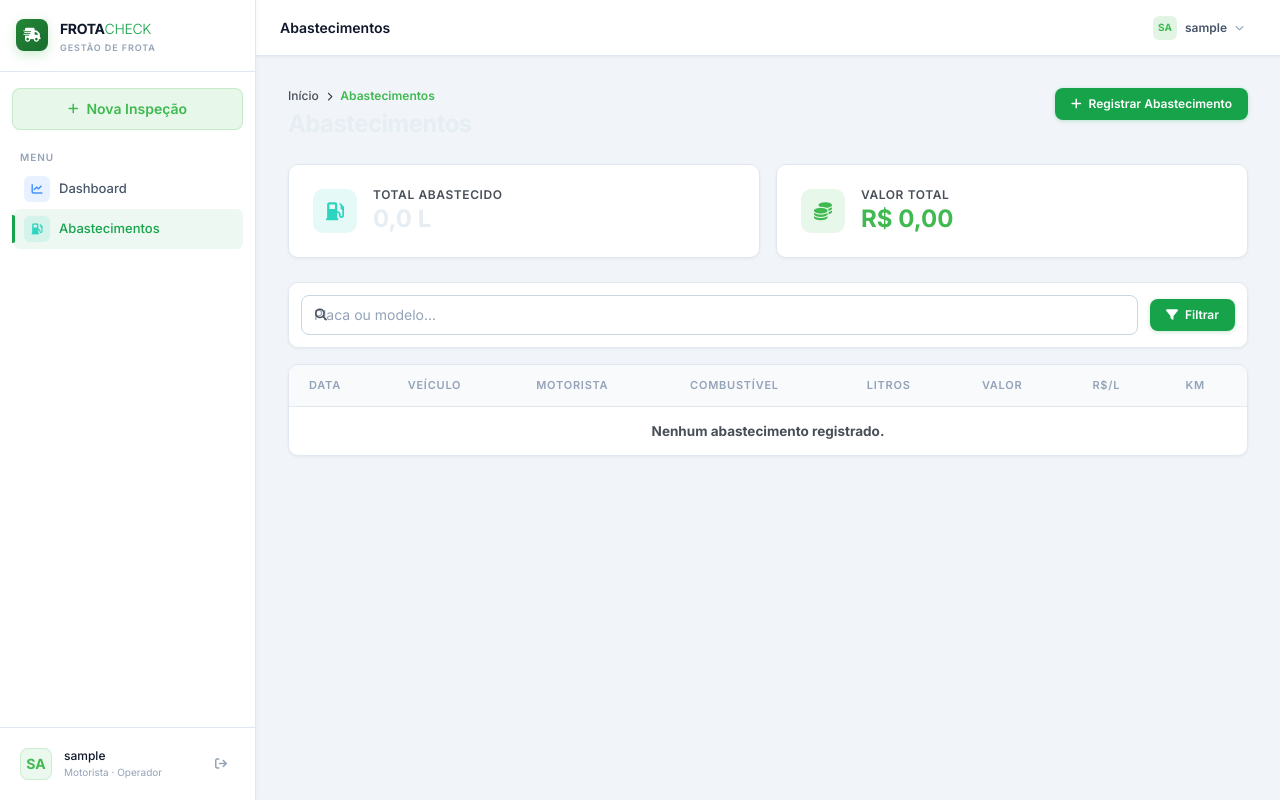
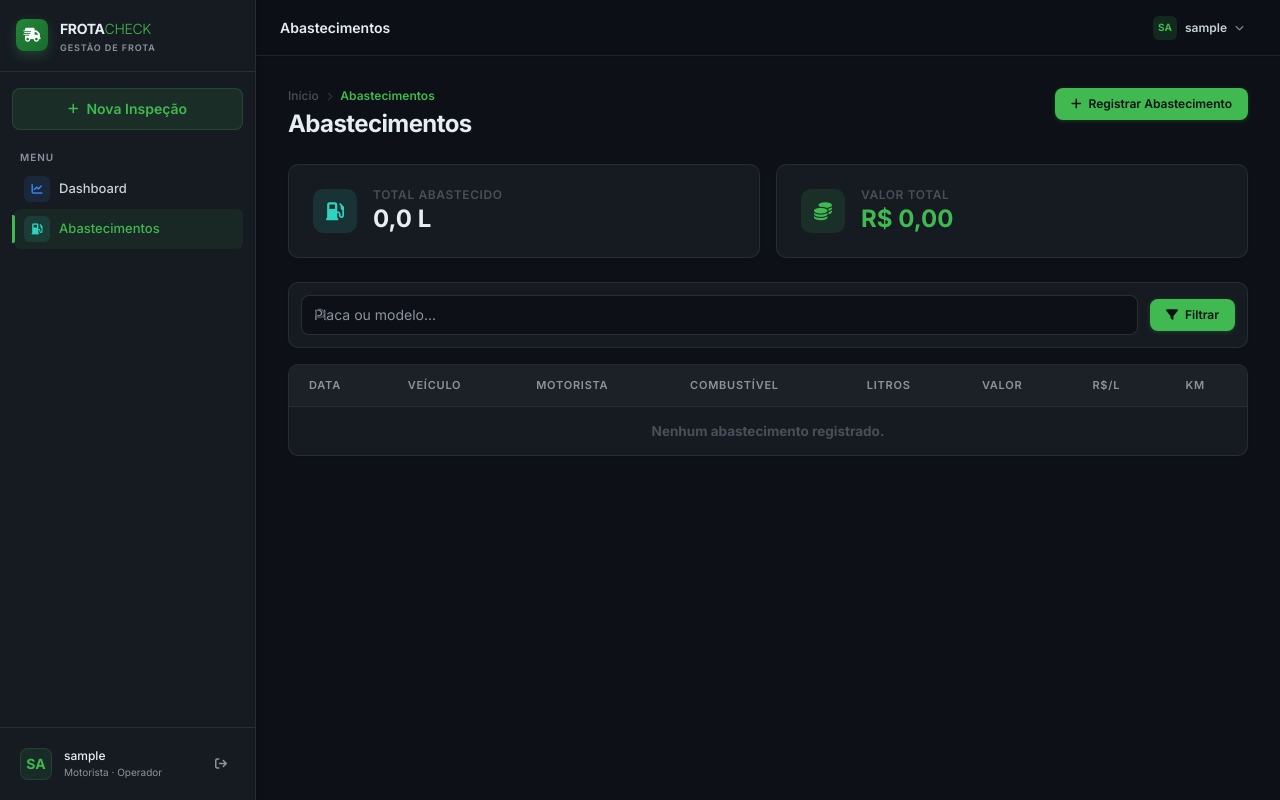
Before and after one commit to leandrolopes100/frotacheck, a Django app: page /abastecimentos/ in a window 1280 px wide. Run offline with Django 5.2, Linux system fonts and the light colour scheme; the visitor is signed in with stand-in values (Sample User, id 1); data that the repository does not hold is empty; some libraries are stand-ins or nearby versions.

Commit message:
style: unificar design system — portar base.html e login.html para o tema escuro
Auditoria de front-end encontrou o problema crítico #1: base.html (que
envolve toda página — sidebar, header, modal) usava um sistema de
cores claro ("Slate Light", fundo #f1f5f9, texto #0f172a), enquanto
26 dos 29 templates de conteúdo já haviam sido escritos assumindo uma
paleta escura (GitHub Dark: fundo #0d1117, texto #e6edf3/#8b949e) sem
nunca mudar o fundo real da página — resultado: texto quase invisível
em títulos, valores de KPI e células de tabela por quase toda a
aplicação.

base.html: substituídos os 16 tokens de --root (mais 5 tokens novos:
--border-input, --text-dim, --red-fill, --red-fill-hover) pelos
valores já em uso nos 26 templates escuros — não são cores inventadas.
Componentes que já usavam var(--...) (.card, .kpi-card, .pagination,
.data-table, .form-input, .main-area, #sidebar, .nav-item) corrigem
sozinhos. Regras com cor fixa (badges, alerts, .btn-primary/secondary,
.app-header, option de select) e a direção de 8 estados de :hover
(que precisam clarear em vez de escurecer num fundo escuro) foram
atualizadas manualmente.

login.html: o painel esquerdo (branding) já era escuro; o painel
direito (formulário) era branco — recolorido por completo para bater
com o resto do app, mantendo o tratamento em gradiente do botão de
entrar como escolha deliberada (é a tela de entrada).

veiculo/etiquetas_list.html não precisou de nenhuma edição — seu texto
já usava as cores certas da paleta escura, só parecia quebrado por
herdar o fundo claro do body; confirma que base.html era a causa raiz.

Validado: suíte completa (19/19), smoke test nas 25 páginas (todas
200 OK), e grep confirmando zero cor da paleta antiga remanescente em
ambos os arquivos.

```diff
--- a/frota/templates/base.html
+++ b/frota/templates/base.html
@@ -25,24 +25,28 @@
         ============================================ */
 
         :root {
-            --bg-base:      #f1f5f9;
-            --bg-sidebar:   #ffffff;
-            --bg-card:      #ffffff;
-            --bg-elevated:  #f8fafc;
-            --bg-input:     #ffffff;
-            --border:       #e2e8f0;
-            --border-soft:  #f1f5f9;
-            --text-primary:   #0f172a;
-            --text-secondary: #475569;
-            --text-muted:     #94a3b8;
-            --green:      #16a34a;
-            --green-glow: rgba(22,163,74,0.12);
-            --red:        #dc2626;
-            --red-dim:    rgba(220,38,38,0.10);
-            --yellow:     #d97706;
-            --yellow-dim: rgba(217,119,6,0.10);
-            --blue:       #2563eb;
-            --blue-dim:   rgba(37,99,235,0.10);
+            --bg-base:      #0d1117;
+            --bg-sidebar:   #161b22;
+            --bg-card:      #161b22;
+            --bg-elevated:  #1c2128;
+            --bg-input:     #0d1117;
+            --border:       rgba(255,255,255,0.08);
+            --border-soft:  rgba(255,255,255,0.05);
+            --border-input: rgba(255,255,255,0.12);
+            --text-primary:   #e6edf3;
+            --text-secondary: #c9d1d9;
+            --text-muted:     #8b949e;
+            --text-dim:       #484f58;
+            --green:      #3fb950;
+            --green-glow: rgba(63,185,80,0.12);
+            --red:        #f85149;
+            --red-dim:    rgba(248,81,73,0.10);
+            --red-fill:       #da3633;
+            --red-fill-hover: #b91c1c;
+            --yellow:     #d29922;
+            --yellow-dim: rgba(210,153,34,0.10);
+            --blue:       #388bfd;
+            --blue-dim:   rgba(56,139,253,0.10);
         }
 
         *, *::before, *::after { box-sizing: border-box; }
@@ -93,12 +97,12 @@
         }
 
         .nav-item:hover {
-            background: rgba(0,0,0,0.04);
+            background: rgba(255,255,255,0.04);
             color: var(--text-primary);
         }
 
         .nav-item.active {
-            background: rgba(22,163,74,0.08);
+            background: rgba(63,185,80,0.08);
             color: var(--green);
         }
 
@@ -126,7 +130,7 @@
 
         /* ── Header ── */
         .app-header {
-            background: rgba(255,255,255,0.95);
+            background: rgba(13,17,23,0.85);
             backdrop-filter: blur(20px);
             -webkit-backdrop-filter: blur(20px);
             border-bottom: 1px solid var(--border);
@@ -148,7 +152,7 @@
             gap: 7px;
             padding: 8px 16px;
             background: var(--green);
-            color: #ffffff;
+            color: #0d1117;
             border-radius: 8px;
             font-size: 13.5px;
             font-weight: 600;
@@ -156,11 +160,11 @@
             cursor: pointer;
             text-decoration: none;
             transition: background 0.15s, box-shadow 0.15s, transform 0.1s;
-            box-shadow: 0 1px 4px rgba(22,163,74,0.25);
+            box-shadow: 0 1px 4px rgba(63,185,80,0.25);
         }
         .btn-primary:hover {
-            background: #15803d;
-            box-shadow: 0 4px 16px rgba(22,163,74,0.3);
+            background: #238636;
+            box-shadow: 0 4px 16px rgba(63,185,80,0.3);
         }
         .btn-primary:active { transform: scale(0.98); }
 
@@ -270,7 +274,7 @@
             width: 100%;
             padding: 9px 14px;
             background: var(--bg-input);
-            border: 1px solid #cbd5e1;
+            border: 1px solid var(--border-input);
             border-radius: 8px;
             font-size: 14px;
             font-family: inherit;
@@ -325,7 +329,7 @@
             width: 100%;
             padding: 9px 12px;
             background: var(--bg-input);
-            border: 1px solid #cbd5e1;
+            border: 1px solid var(--border-input);
             border-radius: 8px;
             font-size: 14px;
             font-family: inherit;
```
Also changed, not shown: other parts of frota/templates/base.html (+28 -28 lines), frota/templates/registration/login.html (+54 -54 lines).
